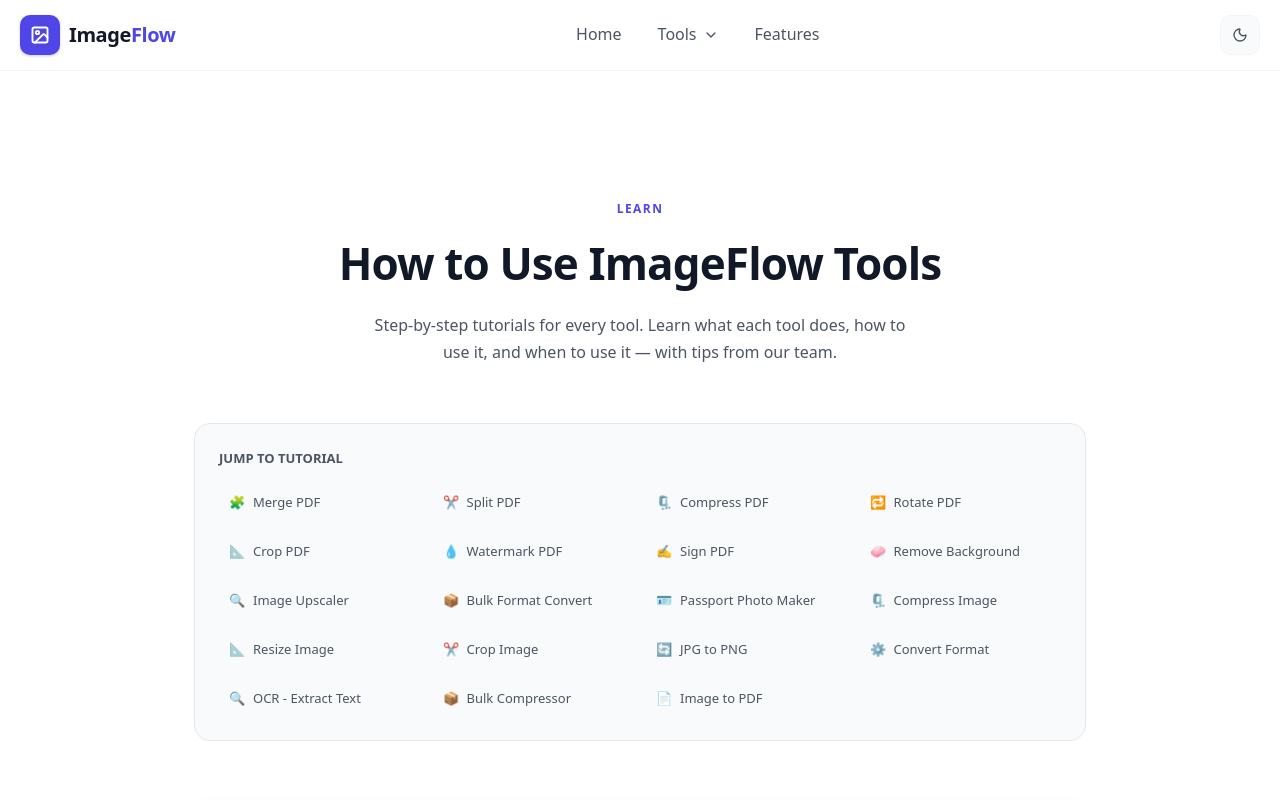
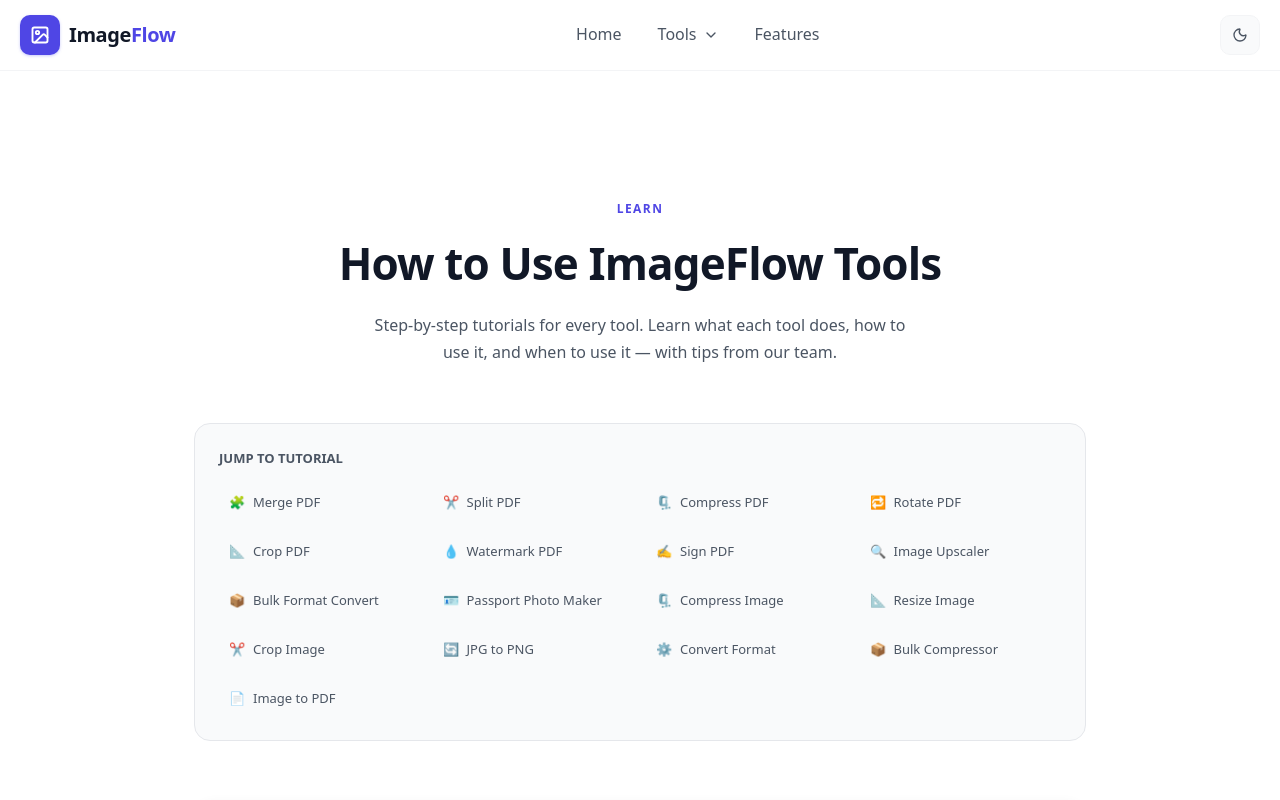
Before and after one commit to saurabh20402-ai/imageflowpdf, a Next.js app: page /tutorials in a window 1280 px wide. Shown: the top 800 px of the page. Built offline with nearby package versions, Linux system fonts and the light colour scheme.

Commit message:
hide tools

```diff
--- a/src/app/llms.txt/route.js
+++ b/src/app/llms.txt/route.js
@@ -24,7 +24,6 @@
 - [Compress Image Online Free](https://imageflow.in/tools/compress-image/): Reduce the file size of your images online without losing quality.
 - [Resize Image Online Free](https://imageflow.in/tools/resize-image/): Resize your images to specific dimensions online for free.
 - [Photo Editor Online Free](https://imageflow.in/tools/photo-editor/): Edit your photos online with various tools like filters and adjustments.
-- [Remove Background from Image](https://imageflow.in/tools/remove-background/): Automatically remove the background from your photos online.
 - [Image Upscaler Online Free](https://imageflow.in/tools/image-upscaler/): Enlarge images online using AI to increase resolution and detail.
 - [Convert Image Format Online](https://imageflow.in/tools/convert-format/): Convert images between various formats like JPG, PNG, and WebP.
 - [Rotate Image Online Free](https://imageflow.in/tools/rotate-image/): Rotate your images 90 degrees clockwise or counterclockwise online.
@@ -47,7 +46,6 @@
 
 - [Passport Photo Maker Online](https://imageflow.in/tools/passport-photo-maker/): Create compliant passport photos online with specified dimensions.
 - [Thumbnail Creator Online](https://imageflow.in/tools/thumbnail-creator/): Generate custom thumbnails for videos or social media online.
-- [OCR: Extract Text from Image](https://imageflow.in/tools/ocr-extract-text/): Extract text from images and documents using Optical Character Recognition.
 - [Bulk Image Compressor](https://imageflow.in/tools/bulk-compress/): Compress multiple images simultaneously to save storage space.
 - [Metadata Remover for Images](https://imageflow.in/tools/metadata-remover/): Remove EXIF metadata from your image files online.
 - [Batch Image Resizer](https://imageflow.in/tools/batch-resize/): Resize multiple images to the same dimensions in a batch.
--- a/src/app/tutorials/TutorialsPageClient.jsx
+++ b/src/app/tutorials/TutorialsPageClient.jsx
@@ -88,18 +88,8 @@
     tips: ['Use current page for standard approvals'],
     useCases: ['Agreements', 'Forms', 'Approvals'],
   },
-  {
-    slug: 'remove-background',
-    name: 'Remove Background',
-    icon: 'Eraser',
-    color: '#3b82f6',
-    emoji: '🧼',
-    shortDesc: 'Solid background remover',
-    whatItDoes: 'Remove flat-color backgrounds using color + tolerance.',
-    steps: ['Upload image', 'Pick background color', 'Adjust tolerance', 'Export PNG'],
-    tips: ['Works best for studio or plain backgrounds'],
-    useCases: ['Product photos', 'Profile cutouts'],
-  },
+  // TEMPORARILY REMOVED — restore after AdSense approval
+  // { slug: 'remove-background', name: 'Remove Background', ... }
   {
     slug: 'image-upscaler',
     name: 'Image Upscaler',
@@ -264,24 +254,8 @@
     tips: ['Vintage gives a warm, faded film look', 'Cool filter works well for winter/night photos', 'Vivid boosts all colors for a more striking look'],
     useCases: ['Social media posts', 'Photography editing', 'Brand consistency', 'Artistic effects'],
   },
-  {
-    slug: 'ocr-extract-text',
-    name: 'OCR - Extract Text',
-    icon: 'FileSearch',
-    color: '#2563eb',
-    emoji: '🔍',
-    shortDesc: 'Read text from any image',
-    whatItDoes: 'Optical Character Recognition (OCR) reads and extracts text from images using AI. Works on screenshots, documents, signs, receipts, and photos containing text.',
-    steps: [
-      'Upload an image containing text',
-      'Select the language of the text in the image',
-      'Click "Extract Text" — the AI engine will analyze your image',
-      'Watch the progress bar as text is recognized',
-      'Copy the extracted text or download as a .TXT file',
-    ],
-    tips: ['Higher resolution images give better results', 'Ensure the text is clearly visible and not blurry', 'High contrast text (black on white) is recognized most accurately', 'OCR works best on printed text; handwriting may have lower accuracy'],
-    useCases: ['Digitizing documents', 'Extracting text from screenshots', 'Reading receipts/invoices', 'Searching text in images'],
-  },
+  // TEMPORARILY REMOVED — restore after AdSense approval
+  // { slug: 'ocr-extract-text', name: 'OCR - Extract Text', ... }
   {
     slug: 'watermark',
     name: 'Add Watermark',
--- a/src/components/Footer.jsx
+++ b/src/components/Footer.jsx
@@ -23,7 +23,6 @@
     { label: 'Resize Image', href: '/tools/resize-image/' },
     { label: 'Crop Image', href: '/tools/crop-image/' },
     { label: 'Convert Format', href: '/tools/convert-format/' },
-    { label: 'Remove Background', href: '/tools/remove-background/' },
     { label: 'Image Upscaler', href: '/tools/image-upscaler/' },
     { label: 'Bulk Compressor', href: '/tools/bulk-compress/' },
   ],
```
Also changed, not shown: public/llms.txt, src/lib/tools-registry.js.
